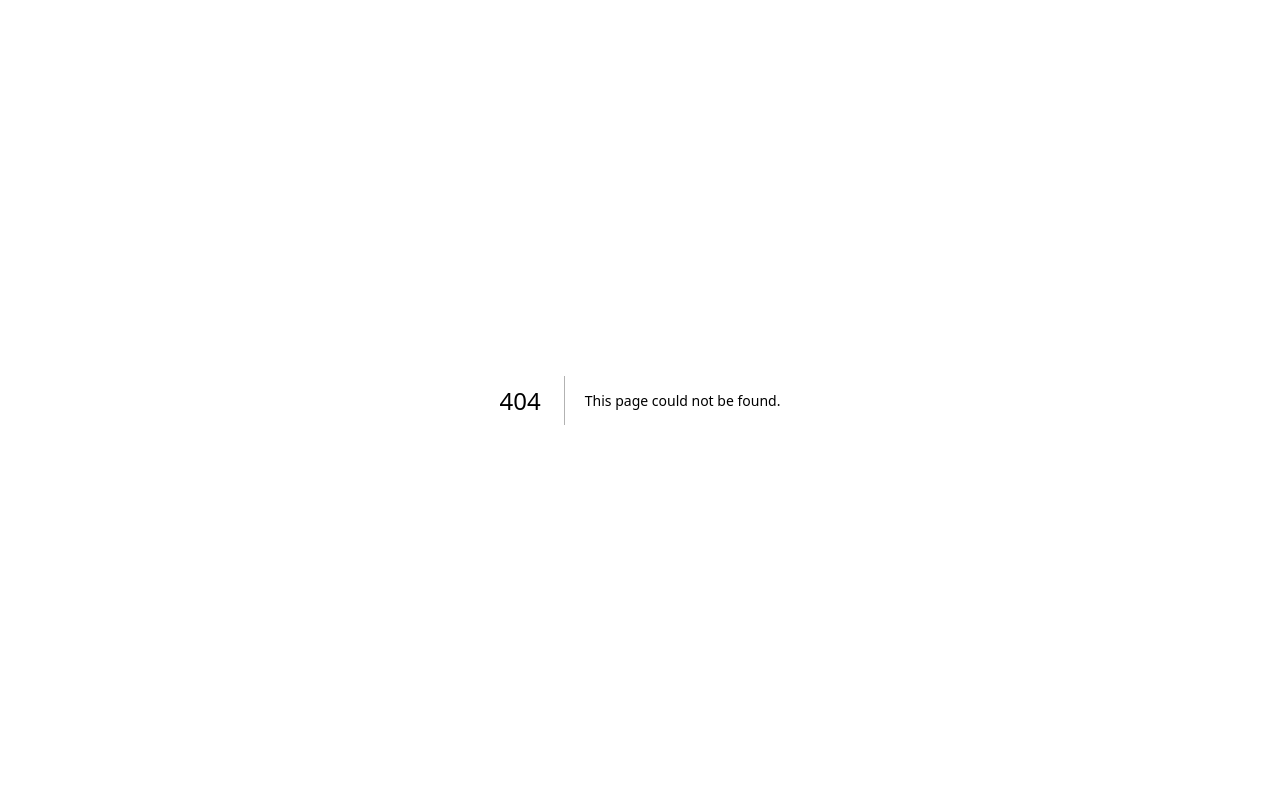
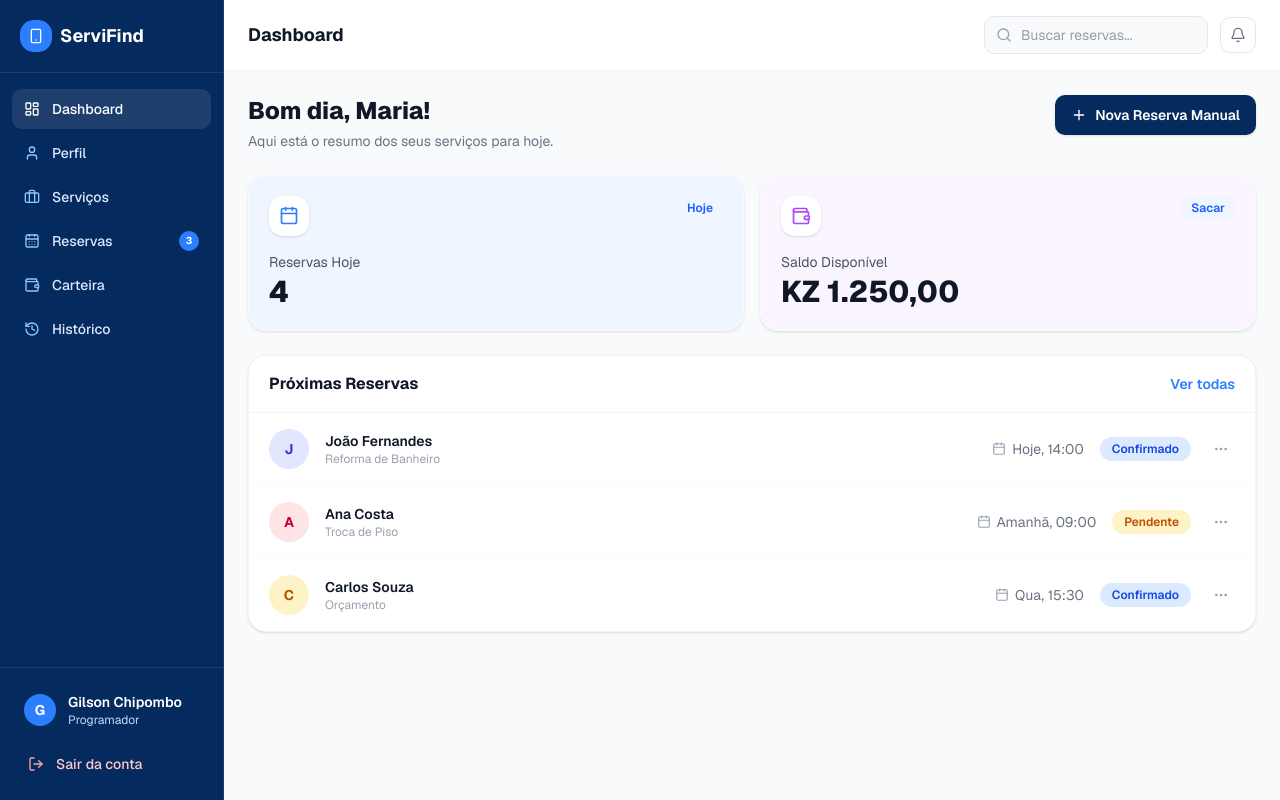
Before and after one commit to Desafios-Bulir/Desafio-2, a Next.js app: page /dashboard in a window 1280 px wide. Before the commit this address had no page. Built offline with nearby package versions, Linux system fonts and the light colour scheme.

Commit message:
feat: setu role global

```diff
--- /dev/null
+++ b/src/app/dashboard/page.tsx
@@ -0,0 +1,143 @@
+"use client";
+
+import { Plus, Calendar, MoreHorizontal, Users, Wallet } from "lucide-react";
+import { DashboardHeader } from "@/components/dashboard/DashboardHeader";
+import { StatCard } from "@/components/dashboard/StatCard";
+import { useAuthStore } from "@/store/auth.store";
+
+// ── Types ──
+type BookingStatus = "Confirmado" | "Pendente" | "Cancelado";
+
+type Booking = {
+  id: number;
+  name: string;
+  service: string;
+  avatar: string;
+  datetime: string;
+  status: BookingStatus;
+};
+
+// ── Data ──
+const upcomingBookings: Booking[] = [
+  { id: 1, name: "João Fernandes", service: "Reforma de Banheiro", avatar: "J", datetime: "Hoje, 14:00", status: "Confirmado" },
+  { id: 2, name: "Ana Costa", service: "Troca de Piso", avatar: "A", datetime: "Amanhã, 09:00", status: "Pendente" },
+  { id: 3, name: "Carlos Souza", service: "Orçamento", avatar: "C", datetime: "Qua, 15:30", status: "Confirmado" },
+];
+
+const avatarColors: Record<string, string> = {
+  J: "bg-indigo-100 text-indigo-700",
+  A: "bg-rose-100 text-rose-700",
+  C: "bg-amber-100 text-amber-700",
+};
+
+const statusStyles: Record<BookingStatus, string> = {
+  Confirmado: "bg-blue-100 text-blue-700",
+  Pendente: "bg-amber-100 text-amber-700",
+  Cancelado: "bg-red-100 text-red-600",
+};
+
+// ── Page ──
+export default function DashboardPage() {
+  const user = useAuthStore((state) => state.user);
+  const firstName = user?.fullName ? user.fullName.split(" ")[0] : "Maria";
+
+  return (
+    <div className="flex flex-1 flex-col overflow-hidden">
+      <DashboardHeader
+        title="Dashboard"
+        showSearch
+        searchPlaceholder="Buscar reservas..."
+      />
+
+      {/* Scrollable body */}
+      <div className="flex-1 overflow-y-auto px-6 py-6">
+
+        {/* Greeting Row */}
+        <div className="mb-6 flex flex-wrap items-start justify-between gap-4">
+          <div>
+            <h2 className="text-2xl font-extrabold text-gray-900">Bom dia, {firstName}!</h2>
+            <p className="mt-1 text-sm text-gray-500">
+              Aqui está o resumo dos seus serviços para hoje.
+            </p>
+          </div>
+          <button
+            id="btn-nova-reserva"
+            className="flex items-center gap-2 rounded-lg bg-[#052a5e] px-4 py-2.5 text-sm font-semibold text-white hover:bg-[#031b3e] transition-colors shadow-sm"
+          >
+            <Plus className="h-4 w-4" />
+            Nova Reserva Manual
+          </button>
+        </div>
+
+        {/* Stats Grid */}
+        <div className={`mb-6 grid grid-cols-1 gap-4 ${user?.role === 'PROVIDER' ? 'sm:grid-cols-3' : 'sm:grid-cols-2'}`}>
+          <StatCard
+            icon={Calendar}
+            iconBg="bg-blue-50 text-blue-500"
+            label="Reservas Hoje"
+            value="4"
+            badge="Hoje"
+            badgeStyle="bg-blue-50 text-blue-600"
+          />
+          {user?.role === "PROVIDER" && (
+            <StatCard
+              icon={Users}
+              iconBg="bg-teal-50 text-teal-500"
+              label="Total de Clientes"
+              value="142"
+              badge="+12% este mês"
+              badgeStyle="bg-green-50 text-green-600"
+            />
+          )}
+          <StatCard
+            icon={Wallet}
+            iconBg="bg-purple-50 text-purple-500"
+            label="Saldo Disponível"
+            value="KZ 1.250,00"
+            badge="Sacar"
+            badgeStyle="bg-blue-50 text-blue-600 cursor-pointer"
+          />
+        </div>
+
+        {/* Upcoming Bookings */}
+        <div className="rounded-2xl border border-gray-100 bg-white shadow-sm">
+          <div className="flex items-center justify-between border-b border-gray-100 px-5 py-4">
+            <h3 className="text-base font-bold text-gray-900">Próximas Reservas</h3>
+            <button className="text-sm font-semibold text-blue-500 hover:text-blue-600 transition-colors">
+              Ver todas
+            </button>
+          </div>
+
+          <ul className="divide-y divide-gray-50">
+            {upcomingBookings.map((booking) => (
+              <li
+                key={booking.id}
+                className="flex items-center gap-4 px-5 py-4 hover:bg-gray-50/60 transition-colors"
+              >
+                <div
+                  className={`flex h-10 w-10 flex-shrink-0 items-center justify-center rounded-full text-sm font-bold ${avatarColors[booking.avatar] ?? "bg-gray-100 text-gray-600"}`}
+                >
+                  {booking.avatar}
+                </div>
+                <div className="flex-1 min-w-0">
+                  <p className="text-sm font-semibold text-gray-900">{booking.name}</p>
+                  <p className="text-xs text-gray-400">{booking.service}</p>
+                </div>
+                <div className="hidden items-center gap-1.5 sm:flex text-sm text-gray-500">
+                  <Calendar className="h-3.5 w-3.5 text-gray-400" />
+                  {booking.datetime}
+                </div>
+                <span className={`rounded-full px-3 py-1 text-xs font-semibold ${statusStyles[booking.status]}`}>
+                  {booking.status}
+                </span>
+                <button className="flex h-7 w-7 items-center justify-center rounded-lg text-gray-400 hover:bg-gray-100 hover:text-gray-600 transition-colors">
+                  <MoreHorizontal className="h-4 w-4" />
+                </button>
+              </li>
+            ))}
+          </ul>
+        </div>
+      </div>
+    </div>
+  );
+}
```
